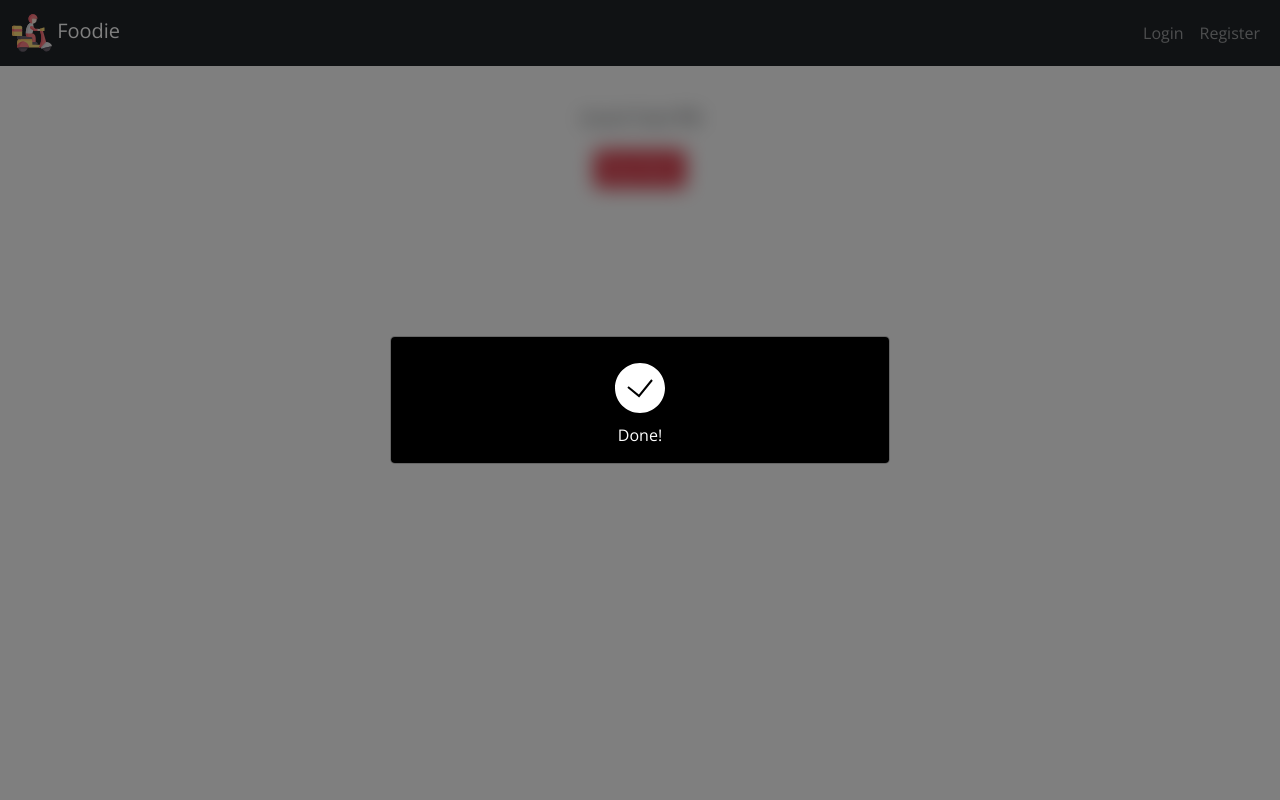
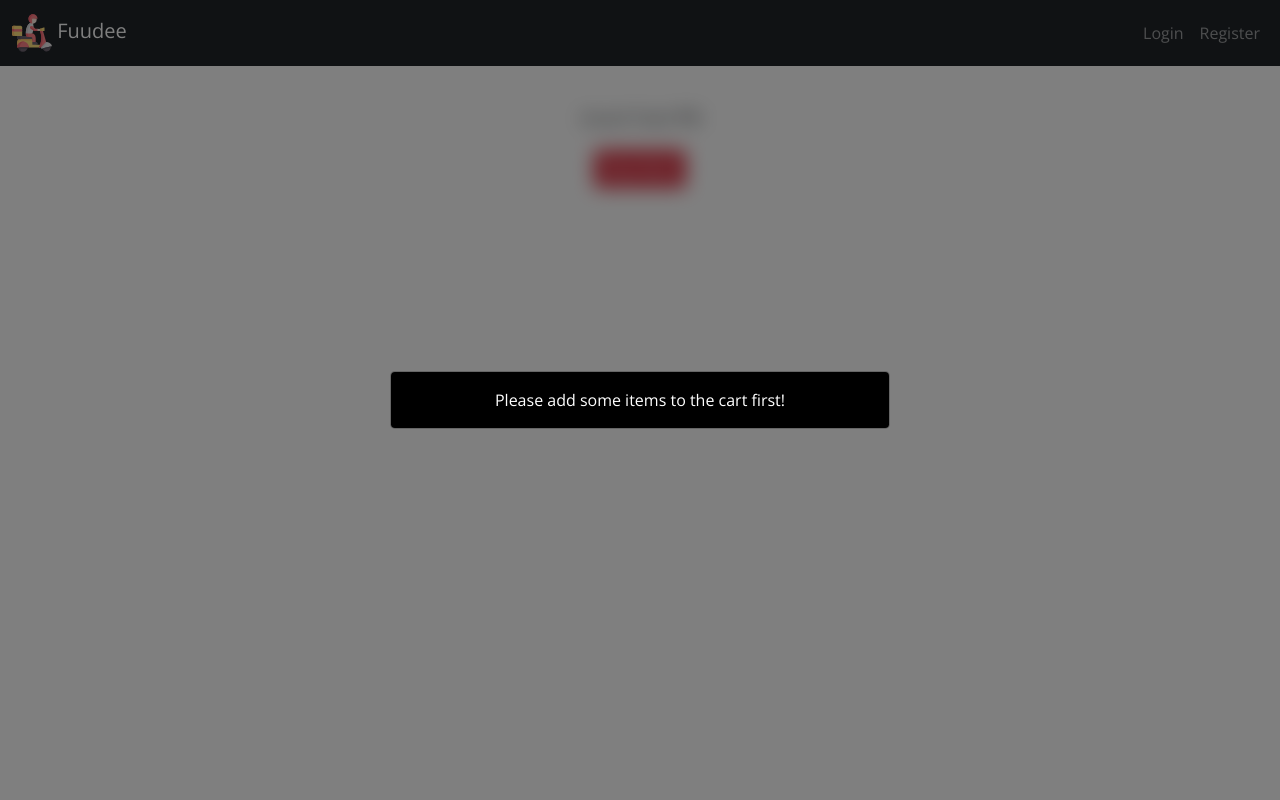
Before and after one commit to armanulhaq/fuudee, a Django app: page /cart in a window 1280 px wide, after a click on "Buy Now". Run offline with Django 3.2, Linux system fonts and the light colour scheme; data comes from the database, SQL or seed files in the repository; both versions use the stored data as it was after the commit.

Commit message:
fix login, favicon, empty cart handling

```diff
--- a/foodie/templates/foodie/cart.html
+++ b/foodie/templates/foodie/cart.html
@@ -19,12 +19,16 @@
         <div class="modal-dialog modal-dialog-centered">
           <div class="modal-content success-modal-content">
             <div class="modal-body success-modal-body">
+                {% if total_price %}
                 <svg id="successAnimation" class="animated" xmlns="http://www.w3.org/2000/svg" width="70" height="70" viewBox="0 0 70 70">
                     <path id="successAnimationResult" fill="#D8D8D8" d="M35,60 C21.1928813,60 10,48.8071187 10,35 C10,21.1928813 21.1928813,10 35,10 C48.8071187,10 60,21.1928813 60,35 C60,48.8071187 48.8071187,60 35,60 Z M23.6332378,33.2260427 L22.3667622,34.7739573 L34.1433655,44.40936 L47.776114,27.6305926 L46.223886,26.3694074 L33.8566345,41.59064 L23.6332378,33.2260427 Z"/>
                     <circle id="successAnimationCircle" cx="35" cy="35" r="24" stroke="#979797" stroke-width="2" stroke-linecap="round" fill="transparent"/>
                     <polyline id="successAnimationCheck" stroke="#979797" stroke-width="2" points="23 34 34 43 47 27" fill="transparent"/>
                 </svg>
                 <div style="color: white;">Done!</div>
+                {% else %}
+                <div style="color: white;">Please add some items to the cart first!</div>
+                {% endif %}
             </div>
           </div>
         </div>
--- a/foodie/templates/foodie/layout.html
+++ b/foodie/templates/foodie/layout.html
@@ -3,7 +3,8 @@
 <!DOCTYPE html>
 <html lang="en">
   <head>
-    <title>{% block title %}Foodie{% endblock %}</title>
+    <link rel="icon" type="image/svg+xml" href="{% static 'foodie/fuudee.svg' %}">
+    <title>{% block title %}Fuudee{% endblock %}</title>
     <link href="https://cdn.jsdelivr.net/npm/bootstrap@5.0.0-beta2/dist/css/bootstrap.min.css" rel="stylesheet" integrity="sha384-BmbxuPwQa2lc/FVzBcNJ7UAyJxM6wuqIj61tLrc4wSX0szH/Ev+nYRRuWlolflfl" crossorigin="anonymous">
     <script src="https://cdn.jsdelivr.net/npm/bootstrap@5.0.0-beta2/dist/js/bootstrap.bundle.min.js" integrity="sha384-b5kHyXgcpbZJO/tY9Ul7kGkf1S0CWuKcCD38l8YkeH8z8QjE0GmW1gYU5S9FOnJ0" crossorigin="anonymous"></script>
     <link rel="preconnect" href="https://fonts.gstatic.com">
@@ -13,7 +14,7 @@
   <body id="body">
     <nav class="navbar navbar-expand-lg navbar-dark bg-dark">
       <div class="container-fluid">
-        <a class="navbar-brand" href="{% url 'index' %}"><img id="foodie-logo" src="{% static 'foodie/delivery-man.svg' %}"/> Foodie</a>
+        <a class="navbar-brand" href="{% url 'index' %}"><img id="foodie-logo" src="{% static 'foodie/fuudee.svg' %}"/> Fuudee</a>
         <ul class="navbar-nav" id="navbar-items">
           {% if user.is_authenticated %}
           <li id="navbar-items" class="nav-item active">
--- a/foodie/templates/foodie/login.html
+++ b/foodie/templates/foodie/login.html
@@ -5,6 +5,7 @@
 
     <form action="{% url 'login' %}" method="post">
         {% csrf_token %}
+        {% if message %}<div class="alert alert-danger">{{ message }}</div>{% endif %}
         <div class="form-group">
             <input autofocus class="form-control" type="text" name="username" placeholder="Username">
         </div>
--- a/foodie/views.py
+++ b/foodie/views.py
@@ -11,6 +11,8 @@ from .models import Cart, User, Food
 
 
 def index(request):
+    if not request.user.id:
+        return HttpResponseRedirect(reverse("login"))
     all_food = Food.objects.all()
     for food in all_food:
         cart = Cart.objects.filter(user=request.user.id, food=food.id)
```
Also changed, not shown: db.sqlite3, foodie/static/foodie/fuudee.svg (renamed from foodie/static/foodie/delivery-man.svg).
